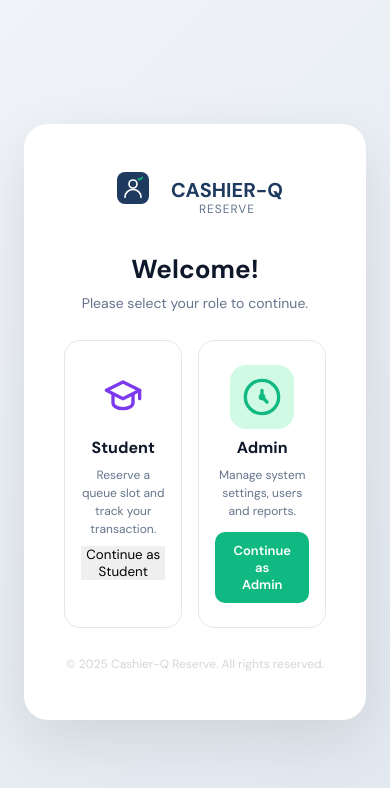
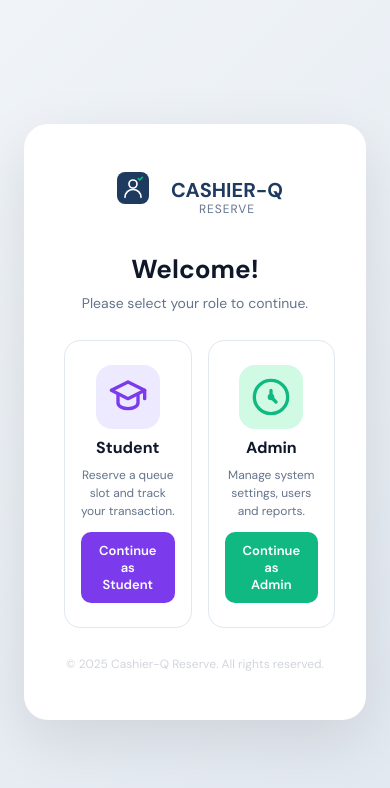
Before and after one commit to GoDy2004/C-Queue-R, a React (Vite) app in the folder client/: page /admin in a window 390 px wide. Shown: the top 788 px of the page. Built offline with nearby package versions, Linux system fonts and the light colour scheme; no server answers.

Commit message:
Add responsive rolesThree class to RoleSelect styles

```diff
--- a/client/src/pages/admin/RoleSelect.module.css
+++ b/client/src/pages/admin/RoleSelect.module.css
@@ -24,7 +24,9 @@
 .welcome { font-size: 26px; font-weight: 800; color: var(--a-text); }
 .sub     { font-size: 14px; color: var(--a-text-muted); margin: 8px 0 28px; }
 
-.roles { display: grid; grid-template-columns: 1fr 1fr; gap: 16px; margin-bottom: 28px; }
+.roles      { display: grid; grid-template-columns: 1fr 1fr; gap: 16px; margin-bottom: 28px; }
+.rolesThree { display: grid; grid-template-columns: 1fr 1fr 1fr; gap: 16px; margin-bottom: 28px; }
+@media (max-width: 600px) { .rolesThree { grid-template-columns: 1fr; } }
 
 .roleCard {
   border: 1.5px solid var(--a-border); border-radius: 16px;
@@ -34,12 +36,18 @@
 .roleCard:hover { transform: translateY(-4px); box-shadow: 0 12px 32px rgba(0,0,0,0.1); }
 
 .roleIcon  { width: 64px; height: 64px; border-radius: 16px; display: flex; align-items: center; justify-content: center; }
+.studentIcon { background: #ede9fe; }
 .cashierIcon { background: #dbeafe; }
 .adminIcon   { background: #d1fae5; }
 
 .roleTitle { font-size: 16px; font-weight: 700; color: var(--a-text); }
 .roleDesc  { font-size: 12px; color: var(--a-text-muted); line-height: 1.5; text-align: center; }
 
+.studentBtn {
+  margin-top: 4px; padding: 10px 18px; background: #7c3aed;
+  color: #fff; border: none; border-radius: 10px; font-size: 13px; font-weight: 600; cursor: pointer;
+  width: 100%;
+}
 .cashierBtn {
   margin-top: 4px; padding: 10px 18px; background: var(--a-primary-light);
   color: #fff; border: none; border-radius: 10px; font-size: 13px; font-weight: 600; cursor: pointer;
```
